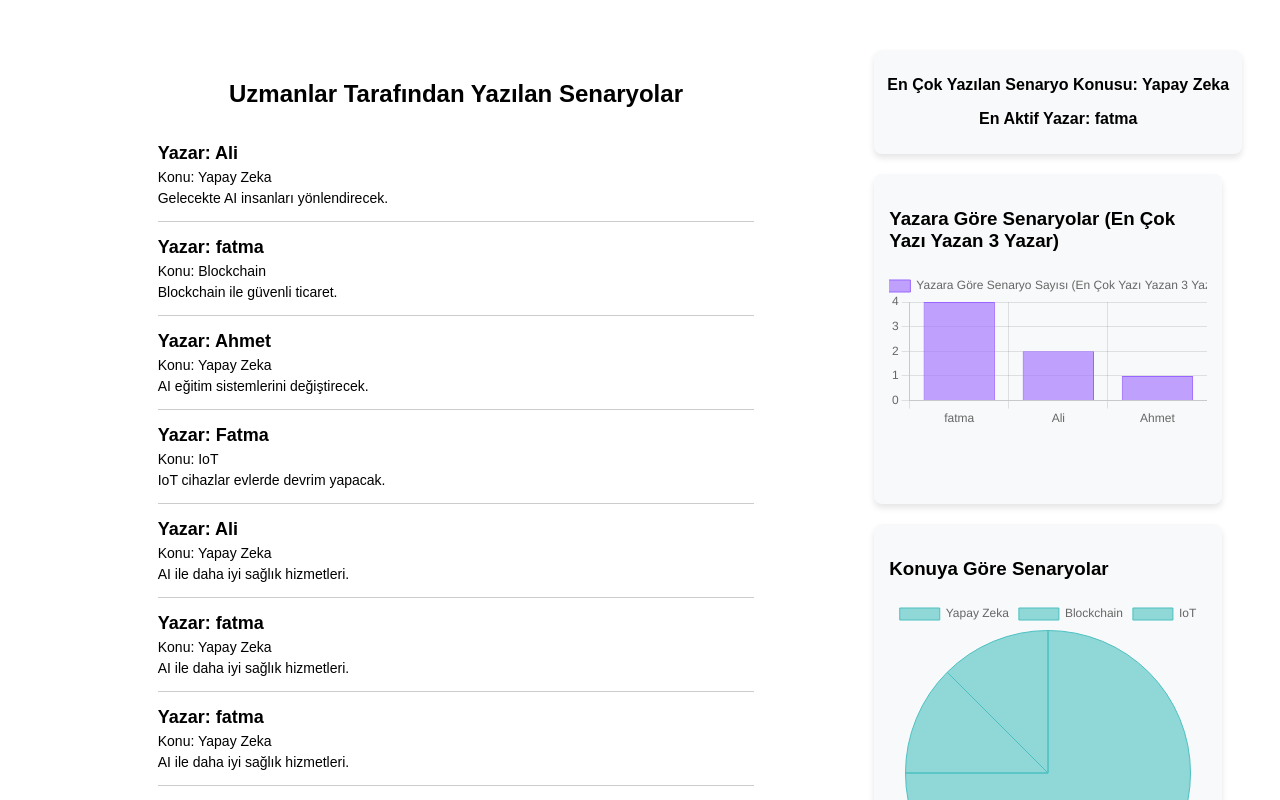
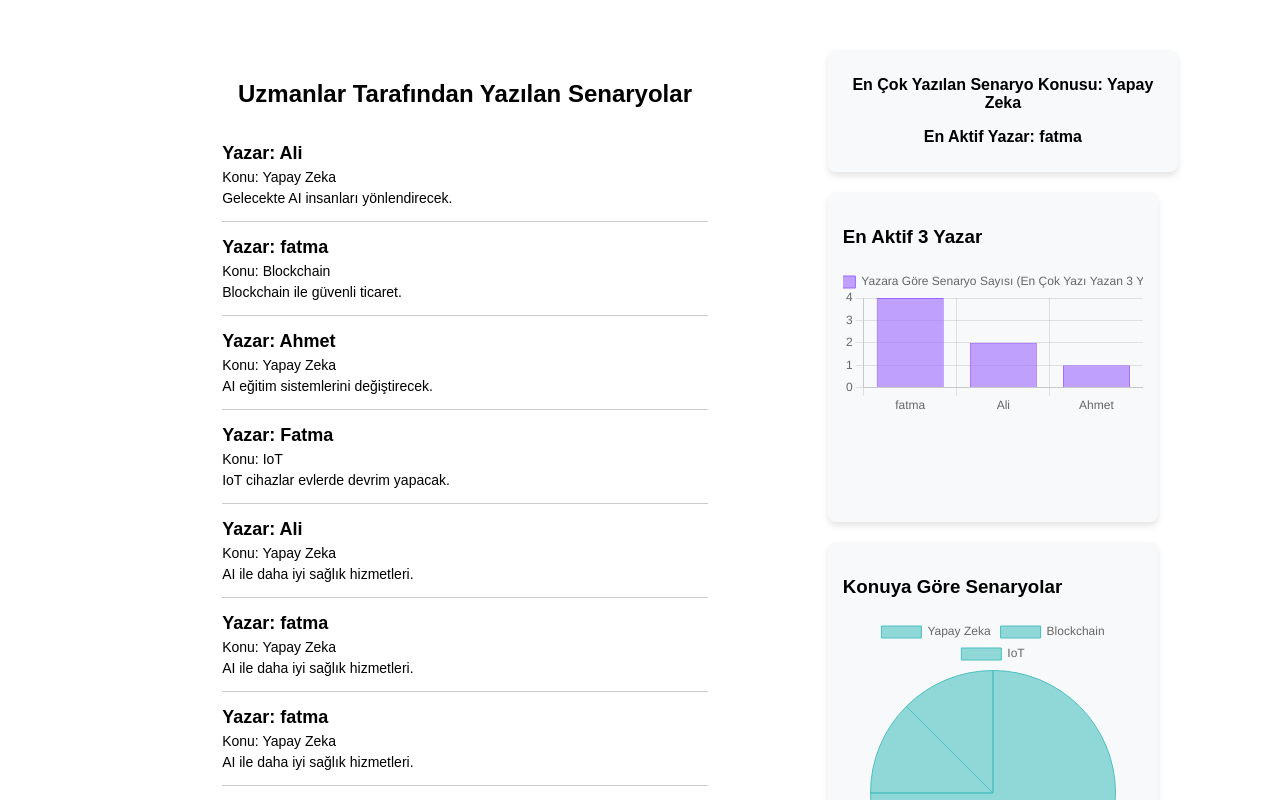
Before and after one commit to Sefasola/ProfessionalChat, a React (Create React App) app: page /scenario-list in a window 1280 px wide. Shown: the top 800 px of the page. Built offline with nearby package versions, Linux system fonts and the light colour scheme.

Commit message:
en çok yazı yazan yazar başlığı değiştirildi

```diff
--- a/src/ScenarioList.jsx
+++ b/src/ScenarioList.jsx
@@ -219,7 +219,7 @@ const ScenarioList = () => {
 
           {/* En çok yazı yazan 3 yazarı gösteren grafik */}
           <div className="chart-container">
-            <h3>Yazara Göre Senaryolar (En Çok Yazı Yazan 3 Yazar)</h3>
+            <h3>En Aktif 3 Yazar</h3>
             <Bar data={topThreeAuthorsChartData} />
           </div>
 
```
